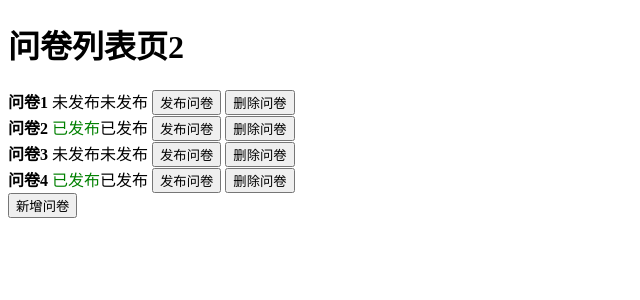
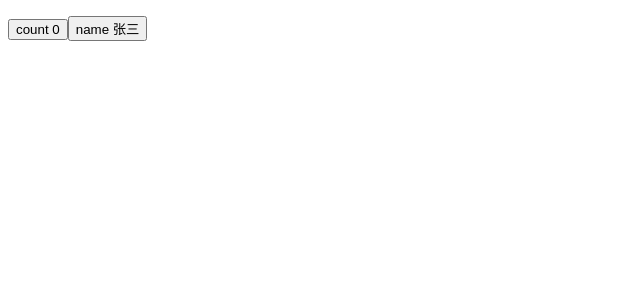
Before and after one commit to squall140/questionnaire, a React (Create React App) app: page / in a window 1280 px wide. Shown: the top 300 px of the page, without its empty margins (0-640 px from the left). Built offline with nearby package versions, Linux system fonts and the light colour scheme.

Commit message:
Revert "feat: CRUD for basic list operation"
This reverts commit 3a297e4f739cd642e8443d7bdabc0f2f7a0d3f74.

```diff
--- a/src/App.tsx
+++ b/src/App.tsx
@@ -1,10 +1,8 @@
 import React from 'react'
-// import StateDemo from './StateDemo'
-import List2 from './List2'
+import StateDemo from './StateDemo'
 
 function App() {
-  // return <StateDemo />
-  return <List2 />
+  return <StateDemo />
 }
 
 export default App
--- a/src/List2.tsx
+++ /dev/null
@@ -1,77 +0,0 @@
-import React, { FC, useState } from 'react'
-import QuestionCard from './components/QuestionCard'
-
-const List2: FC = () => {
-  const [questionList, setQuestionList] = useState([
-    { id: 'q1', title: '问卷1', isPublished: false },
-    { id: 'q2', title: '问卷2', isPublished: true },
-    { id: 'q3', title: '问卷3', isPublished: false },
-    { id: 'q4', title: '问卷4', isPublished: true },
-  ])
-
-  function add() {
-    const r = Math.random().toString().slice(-3)
-    setQuestionList(
-      // 新增用concat
-      questionList.concat({
-        id: 'q' + Math.random().toString().slice(-3),
-        title: '问卷' + r,
-        isPublished: false,
-      })
-    )
-  }
-
-  function deleteQuestion(id: string) {
-    // 不可变数据
-    setQuestionList(
-      // 删除用filter
-      questionList.filter(q => {
-        if (q.id !== id) {
-          return true
-        } else {
-          return false
-        }
-      })
-    )
-  }
-
-  function publishQuestion(id: string) {
-    setQuestionList(
-      // 修改map
-      questionList.map(q => {
-        if (q.id !== id) return q
-
-        return {
-          ...q,
-          isPublished: true,
-        }
-      })
-    )
-  }
-
-  return (
-    <div>
-      <h1>问卷列表页2</h1>
-      <div>
-        {questionList.map(question => {
-          const { id, title, isPublished } = question
-          return (
-            <QuestionCard
-              key={id}
-              id={id}
-              title={title}
-              isPublished={isPublished}
-              deleteQuestion={deleteQuestion}
-              publishQuestion={publishQuestion}
-            />
-          )
-        })}
-      </div>
-      <div>
-        <button onClick={add}>新增问卷</button>
-      </div>
-    </div>
-  )
-}
-
-export default List2
--- a/src/components/QuestionCard.tsx
+++ b/src/components/QuestionCard.tsx
@@ -13,21 +13,27 @@ type PropsType = {
 const QuestionCard: FC<PropsType> = props => {
   const { id, title, isPublished, deleteQuestion, publishQuestion } = props
 
-  function edit(id: string) {
-    console.log('edit', id)
+  function publish(id: string) {
+    publishQuestion && publishQuestion(id)
   }
 
   function del(id: string) {
     deleteQuestion && deleteQuestion(id)
   }
 
-  function publish(id: string) {
-    publishQuestion && publishQuestion(id)
-  }
+  // useEffect(() => {
+  //   console.log('question card mounted')
+
+  //   return () => {
+  //     console.log('question card unmounted', id) // 销毁
+  //   }
+
+  //   // 生命周期：创建，更新（state 变化），销毁
+  // }, [])
 
   // let itemClassName = 'list-item'
   // if (isPublished) itemClassName += ' published'
-  // 逻辑稍微复杂
+  // // 逻辑稍微复杂
 
   // const itemClassName = classnames('list-item', { published: isPublished })
   // const itemClassName = classnames({
@@ -44,11 +50,11 @@ const QuestionCard: FC<PropsType> = props => {
 
   return (
     //   <div key={id} className={itemClassName}>
-    <div key={id} className="list-item">
+    <div key={id}>
       <strong>{title}</strong>
       &nbsp;
       {/* 条件判断 */}
-      {isPublished ? <span style={{ color: 'green' }}>已发布</span> : <span>未发布</span>}
+      {/* {isPublished ? <span className={styles['published-span']}>已发布</span> : <span>未发布</span>} */}
       {isPublished ? <span>已发布</span> : <span>未发布</span>}
       &nbsp;
       <button
@@ -66,7 +72,6 @@ const QuestionCard: FC<PropsType> = props => {
       >
         删除问卷
       </button>
-      &nbsp;
     </div>
   )
 }
```
